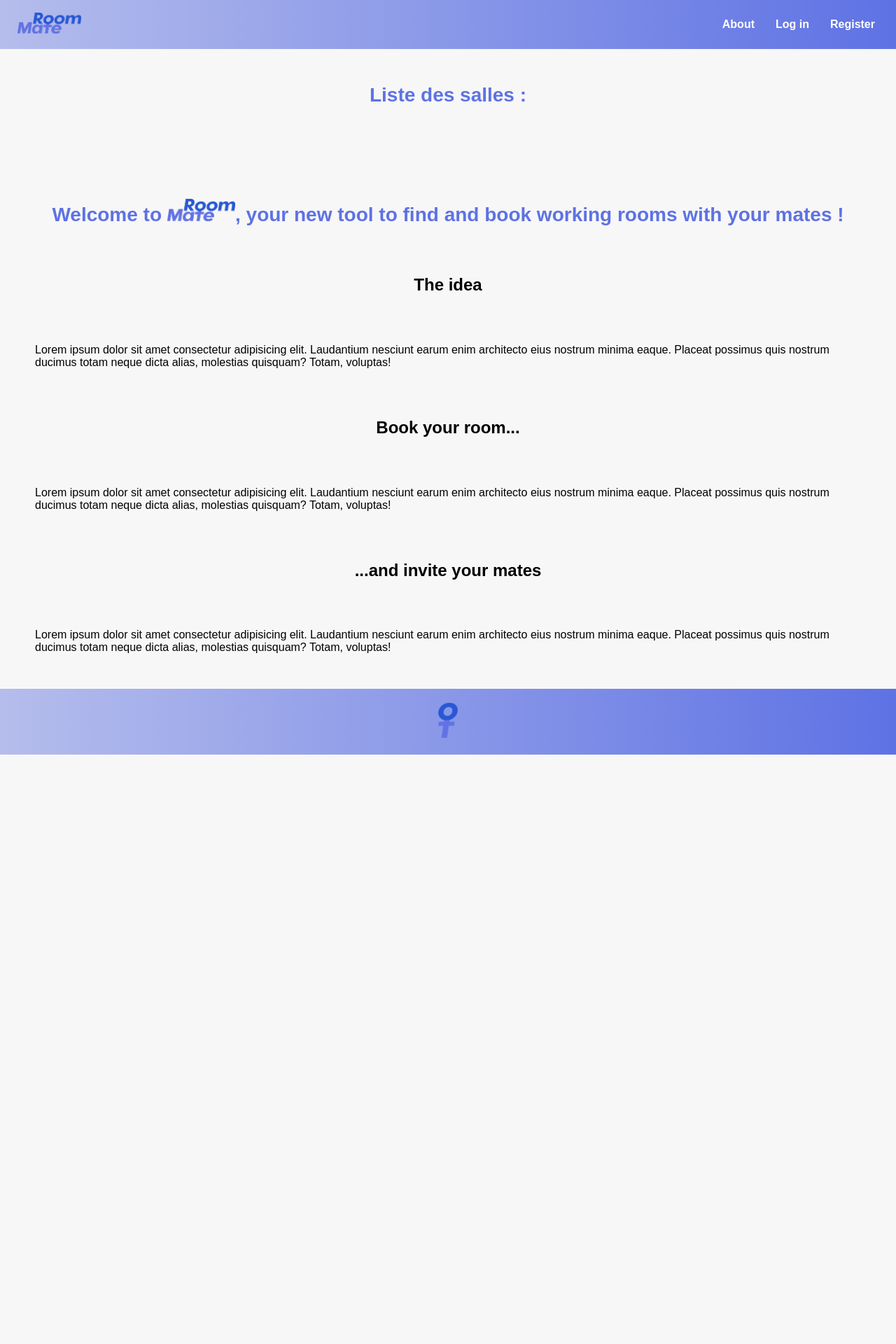
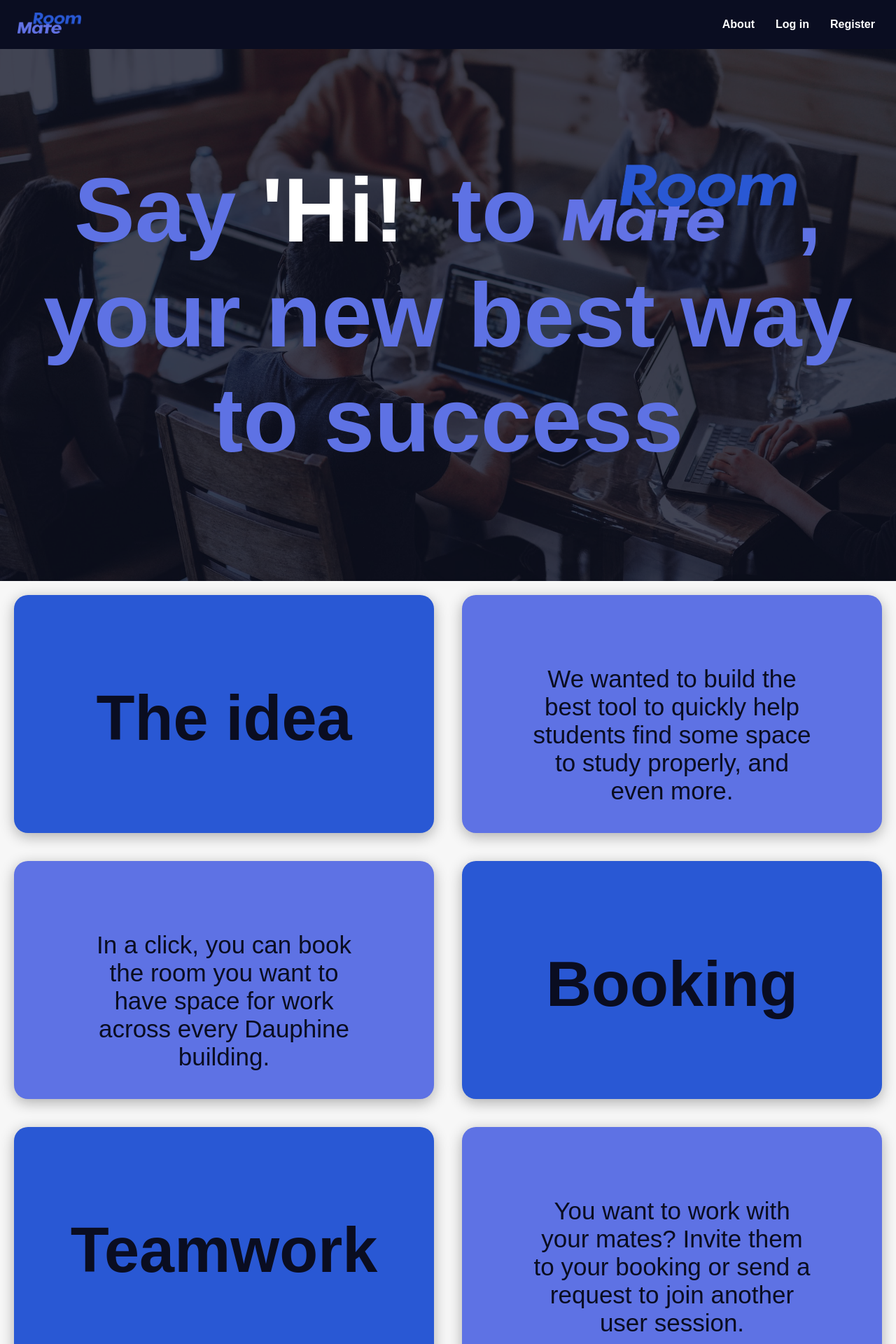
Before and after one commit to Nechat-Houssam/Web_M1, a Django app: page /roommanager/oursite/ in a window 1280 px wide. Shown: the top 1920 px of the page at 70% size. Before the commit the page ends 1078 px from the top, so only its background shows below. Run offline with Django 4.2, Linux system fonts and the light colour scheme; data comes from the database, SQL or seed files in the repository.

Commit message:
About page refont

```diff
--- a/RoomMate/RoomMate/RoomManager/static/RoomManager/base.css
+++ b/RoomMate/RoomMate/RoomManager/static/RoomManager/base.css
@@ -14,7 +14,7 @@ body {
   }
 
   nav {
-    background: linear-gradient(to right, #b5bdec, #5e72e4);
+    background: #0a0d21;
     display: flex;
     justify-content: center;
     align-items: center;
@@ -49,15 +49,19 @@ body {
   footer {
     padding: 20px;
     display: flex;
-    flex-direction: column;
+    flex-direction: row;
     justify-content: center;
     align-items: center;
-    background: linear-gradient(to right, #b5bdec, #5e72e4);
     color: #fff;
   }
 
   footer img {
     height: 50px;
+  }
+
+  footer p {
+    margin: 0px 50px;
+    color: #0a0d21;
   }
 
   .messages {
--- a/RoomMate/RoomMate/RoomManager/templates/RoomManager/base.html
+++ b/RoomMate/RoomMate/RoomManager/templates/RoomManager/base.html
@@ -40,6 +40,8 @@
     </div>
     <footer>
         <a href="{% url 'home' %}"><img src="{% static 'RoomManager/RoomMate_minilogo.png' %}"></a>
+        <p>©RoomMate, all rights reserved, 2023</p>
+        <a href="mailto:contact@roommate.com">Contact Us</a>
     </footer>
 </body>
 </html>
--- a/RoomMate/RoomMate/RoomManager/templates/RoomManager/oursite.html
+++ b/RoomMate/RoomMate/RoomManager/templates/RoomManager/oursite.html
@@ -1,4 +1,6 @@
 {% extends 'RoomManager/base.html' %}
+
+{% load static %}
 
 {% block content %}
     <style>
@@ -8,38 +10,141 @@
             align-items: center;
         }
 
-        h1 {
+        .welcome {
+            display: flex;
+            justify-content: center;
+            align-items: center;
+            height: 95vh;
+            background-image: url("{% static 'RoomManager/students.png' %}");
+            background-size: cover;
+            background-position: center;
+        }
+
+        .welcome h1 {
             color: #5e72e4;
-            font-size: 28px;
+            font-size: 130px;
             margin: 50px;
             text-align: center;
         }
 
-        img {
-            height: 32px;
+        .welcome .hi {
+            color: #ffffff;
         }
 
-        h2 {
+        .welcome img {
+            height: 110px;
+        }
+
+        .rectangles {
+            display: flex;
+            flex-direction: row;
+            justify-content: space-around;
+            align-items: center;
+        }
+
+        .rectangles h2 {
+            font-size: 90px;
             text-align: center;
         }
 
-        p {
+        .rectangles p {
+            text-align: center;
+            font-size: 35px;
             margin: 50px;
         }
+
+        .right-rectangle,
+        .left-rectangle {
+            height: 30vh;
+            flex-basis: 48%;
+            padding: 50px;
+            margin: 20px 20px;
+            background-color: #f5f5f5;
+            border-radius: 20px;
+            color: #0a0d21;
+            box-shadow: 0px 5px 20px rgba(0, 0, 0, 0.3);
+        }
+
+        .right-rectangle {
+            background-color: #5e72e4;
+        }
+
+        .left-rectangle {
+            background-color: #2958d4;
+        }
+
+        h1 {
+            color: #5e72e4;
+            font-size: 60px;
+            text-align: center;
+            margin-top: 30px;
+            margin-bottom: 10px;
+        }
+
+        .content ul {
+            list-style: none;
+            padding: 0;
+            margin: 0;
+            display: flex;
+            flex-wrap: wrap;
+            justify-content: center;
+        }
+
+        .content li {
+            display: flex;
+            flex-direction: column;
+            padding: 20px 30px 20px 30px;
+            margin: 0px 10px 20px 10px;
+            background-color: #fff;
+            border-radius: 20px;
+            box-shadow: 0px 5px 20px rgba(0, 0, 0, 0.1);
+        }
     </style>
-    <h1>Liste des salles :</h1>
+    <div class="welcome">
+        <h1>Say <span class="hi">'Hi!'</span> to <img src="{% static 'RoomManager/RoomMate_textlogo.png' %}">, your new best way to success</h1>
+    </div>
+    <div class="rectangles">
+        <div class="left-rectangle">
+            <h2>The idea</h2>
+        </div>
+        <div class="right-rectangle">
+            <p>We wanted to build the best tool to quickly help students find some space to study properly, and even more.</p>
+        </div>
+    </div>
+    <div class="rectangles">
+        <div class="right-rectangle">
+            <p>In a click, you can book the room you want to have space for work across every Dauphine building.</p>
+        </div>
+        <div class="left-rectangle">
+            <h2>Booking</h2>
+        </div>
+    </div>
+    <div class="rectangles">
+        <div class="left-rectangle">
+            <h2>Teamwork</h2>
+        </div>
+        <div class="right-rectangle">
+            <p>You want to work with your mates? Invite them to your booking or send a request to join another user session.</p>
+        </div>
+    </div>
+    <div class="rectangles">
+        <div class="right-rectangle">
+            <p>Customize your own dashboard to feel at home, track your progression and break records.</p>
+        </div>
+        <div class="left-rectangle">
+            <h2>And more !</h2>
+        </div>
+    </div>
+    <h1>Room list:</h1>
     <ul>
         {% for room in rooms %}
-            <li>{{ room.name }}</li>
+            <li>
+                <div><strong>{{ room.name }}</strong></div>
+                <div>Seats : {{ room.capacity }}</div>
+                <div>Wing : {{ room.wing }}</div>
+                <div>Floor : {{ room.floor }}</div>
+                <div>No : {{ room.number }}</div>
+            </li>
         {% endfor %}
     </ul>
-    <h1>Welcome to <img src="../../static/RoomManager/RoomMate_textlogo.png">, your new tool to find and book working rooms with your mates !</h1>
-    <h2>The idea</h2>
-    <p>Lorem ipsum dolor sit amet consectetur adipisicing elit. Laudantium nesciunt earum enim architecto eius nostrum minima eaque. Placeat possimus quis nostrum ducimus totam neque dicta alias, molestias quisquam? Totam, voluptas!</p>
-    <h2>Book your room...</h2>
-    <p>Lorem ipsum dolor sit amet consectetur adipisicing elit. Laudantium nesciunt earum enim architecto eius nostrum minima eaque. Placeat possimus quis nostrum ducimus totam neque dicta alias, molestias quisquam? Totam, voluptas!</p>
-    <h2>...and invite your mates</h2>
-    <p>Lorem ipsum dolor sit amet consectetur adipisicing elit. Laudantium nesciunt earum enim architecto eius nostrum minima eaque. Placeat possimus quis nostrum ducimus totam neque dicta alias, molestias quisquam? Totam, voluptas!</p>
-
-
 {% endblock %}
--- a/RoomMate/RoomMate/RoomManager/views.py
+++ b/RoomMate/RoomMate/RoomManager/views.py
@@ -69,7 +69,8 @@ def profile(request):
     return render(request, 'RoomManager/profile.html',{'user':user})
 
 def oursite(request):
-    return render(request, 'RoomManager/oursite.html')
+    rooms = Room.objects.all()
+    return render(request, 'RoomManager/oursite.html', {'rooms': rooms})
 
 def create_event(request):
     room_name = request.POST.get('room')
@@ -187,7 +188,7 @@ def update_user_info(request):
             user.username = new_username
 
         user.save()
-        messages.info(request, 'Password updated successfully.')
+        messages.info(request, 'Account information updated successfully.')
         updated_user = authenticate(username=user.username, password=form.cleaned_data['password'])
         login(request, updated_user)
 
```
Also changed, not shown: RoomMate/RoomMate/RoomManager/templates/RoomManager/profile.html (+12 -3 lines), RoomMate/RoomMate/RoomManager/static/RoomManager/students.png (added).
